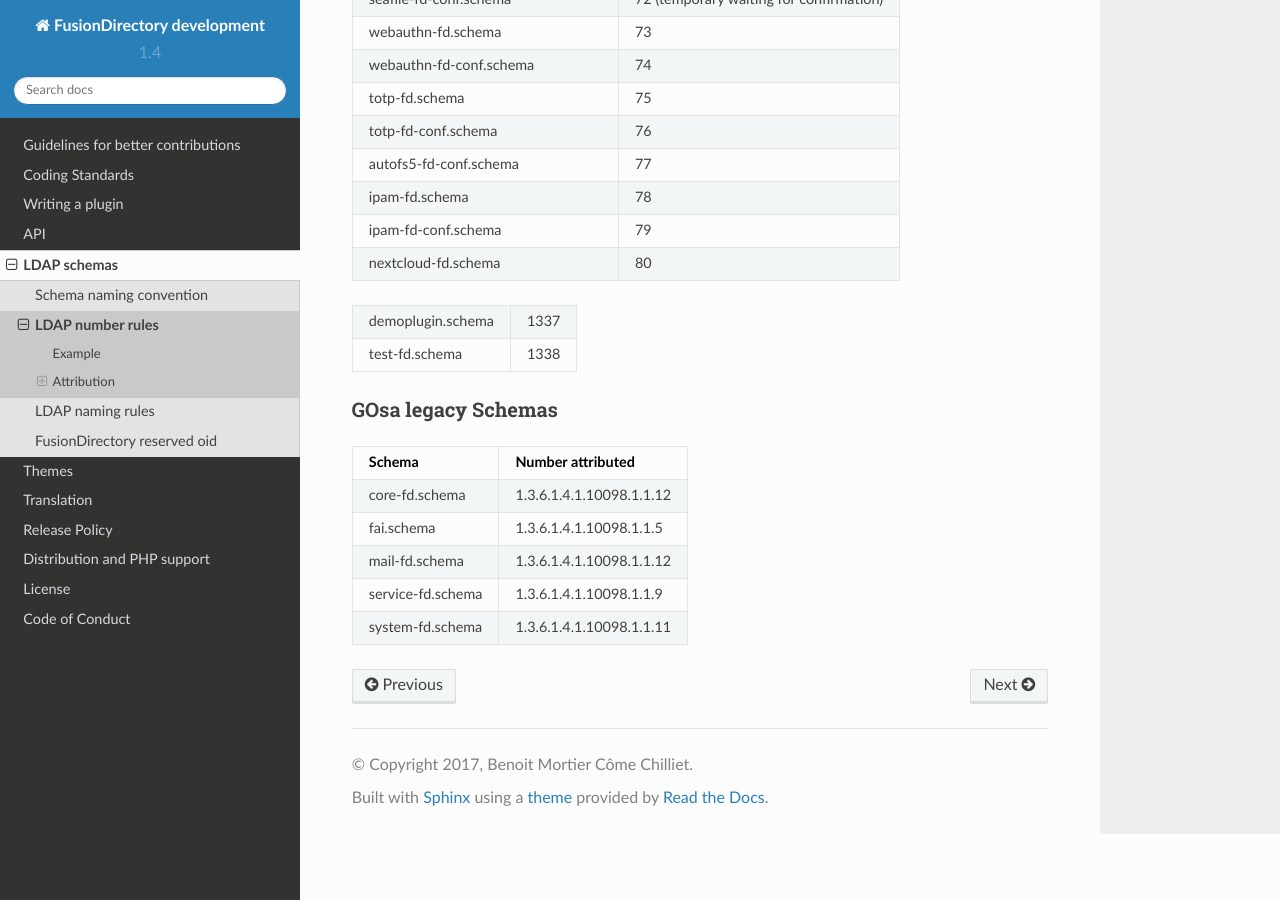
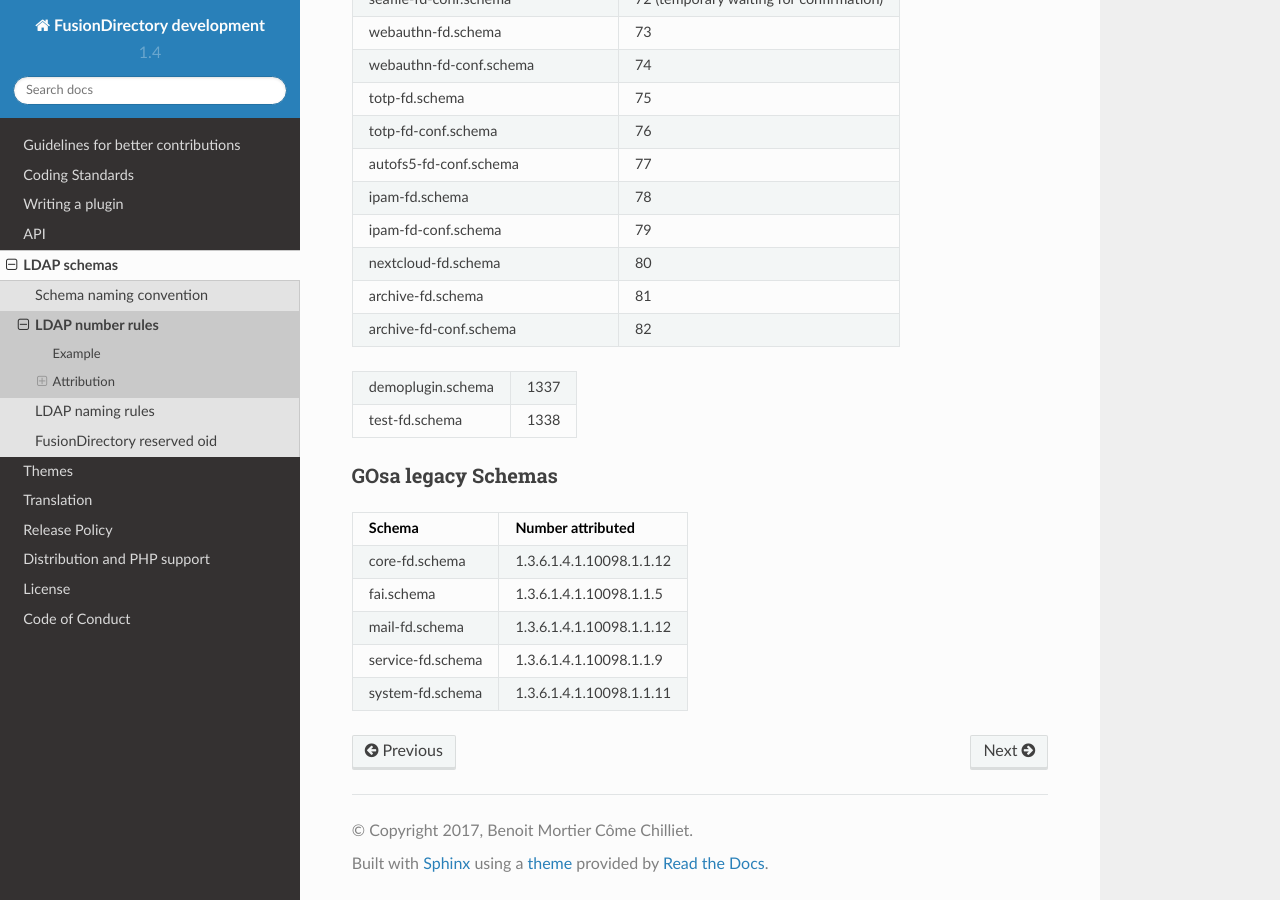
Before and after one commit to fusiondirectory/fusiondirectory-dev-manual, a Sphinx documentation site: the page built from source/schemas/numberrules.rst, in a window 1280 px wide and 900 px high, scrolled down 3256 px. Built offline with Sphinx 7.4.7 and the Read the Docs theme 2.0.0, drawn with Linux system fonts in a browser that asks for light colours.

Commit message:
Reserve schema numbers for archive plugins

```diff
--- a/source/schemas/numberrules.rst
+++ b/source/schemas/numberrules.rst
@@ -115,6 +115,8 @@
 ipam-fd.schema                        78
 ipam-fd-conf.schema                   79
 nextcloud-fd.schema                   80
+archive-fd.schema                     81
+archive-fd-conf.schema                82
 ===================================== =====================
 
 ===================================== =====================
```
